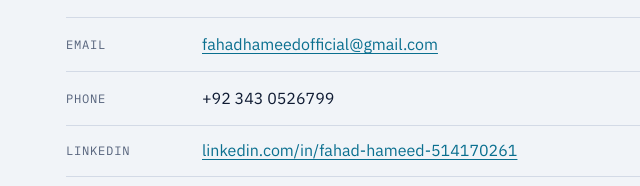
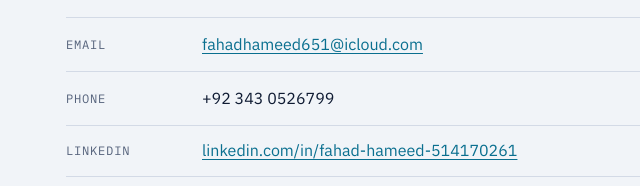
Before and after one commit to fahadhameed7867367/fahadhameed7867367.github.io, a plain HTML site: page index.html in a window 1280 px wide. Shown: the part 5102-5288 px from the top of the page, 264-904 px from the left. Drawn offline with Linux system fonts and the light colour scheme.

Commit message:
Add files via upload

```diff
--- a/index.html
+++ b/index.html
@@ -412,7 +412,7 @@ h3{font-family:var(--f-display);font-stretch:100%;font-weight:700;font-size:1.45
       <ul class="contact-list">
         <li>
           <span class="k">Email</span>
-          <span class="v"><a id="emailText" href="mailto:fahadhameedofficial@gmail.com">fahadhameedofficial@gmail.com</a></span>
+          <span class="v"><a id="emailText" href="mailto:fahadhameed651@icloud.com">fahadhameed651@icloud.com</a></span>
           <button class="copy" type="button" data-copy="emailText">Copy</button>
         </li>
         <li>
```
